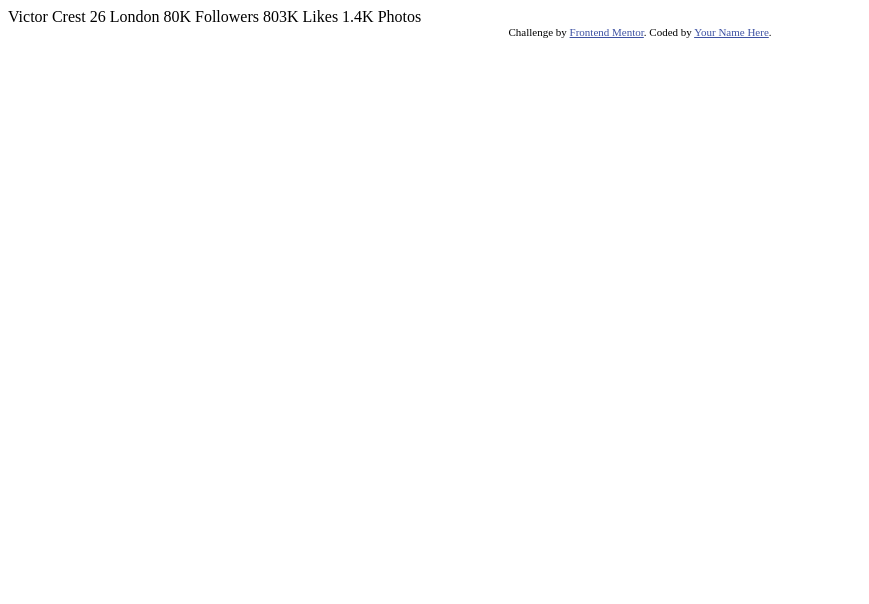
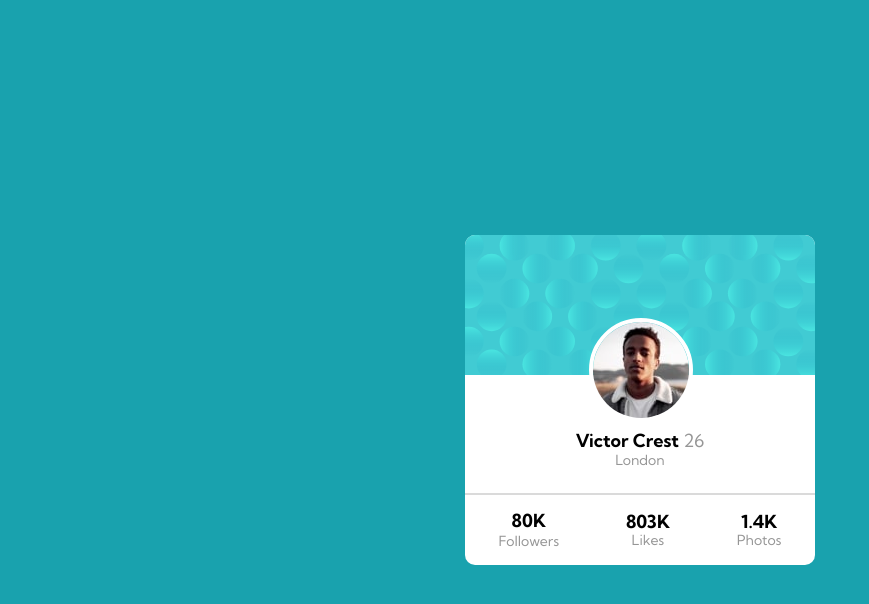
Before and after one commit to lapvanpham/profile-card-component-main, a plain HTML site: page index.html in a window 1280 px wide. Shown: the whole page, without its empty margins (0-869 px from the left). Drawn offline with nearby package versions, Linux system fonts and the light colour scheme.

Commit message:
half way done

```diff
--- /dev/null
+++ b/defaults.css
@@ -0,0 +1,11 @@
+:root {
+    --width-mobile: 375px;
+    --width-desktop: 1440px;
+    /* color */
+    --text-color-1: hsl(229, 23%, 23%);
+    --text-color-2: hsl(0, 0%, 59%);
+    --background-color: hsl(185, 75%, 39%);
+    /* typography */
+    --name-and-stats-font-size: 18px;
+    --card-border-radius: 10px;
+}
--- a/index.html
+++ b/index.html
@@ -1,35 +1,68 @@
 <!DOCTYPE html>
 <html lang="en">
+
 <head>
   <meta charset="UTF-8">
-  <meta name="viewport" content="width=device-width, initial-scale=1.0"> <!-- displays site properly based on user's device -->
+  <meta name="viewport" content="width=device-width, initial-scale=1.0">
+  <!-- displays site properly based on user's device -->
 
   <link rel="icon" type="image/png" sizes="32x32" href="./images/favicon-32x32.png">
 
   <title>Frontend Mentor | Profile card component</title>
 
   <!-- Feel free to remove these styles or customise in your own stylesheet 👍 -->
+  <link rel="stylesheet" href="https://cdnjs.cloudflare.com/ajax/libs/meyer-reset/2.0/reset.min.css"
+    integrity="sha512-NmLkDIU1C/C88wi324HBc+S2kLhi08PN5GDeUVVVC/BVt/9Izdsc9SVeVfA1UZbY3sHUlDSyRXhCzHfr6hmPPw=="
+    crossorigin="anonymous" referrerpolicy="no-referrer" />
   <style>
-    .attribution { font-size: 11px; text-align: center; }
-    .attribution a { color: hsl(228, 45%, 44%); }
+    .attribution {
+      font-size: 11px;
+      text-align: center;
+    }
+
+    .attribution a {
+      color: hsl(228, 45%, 44%);
+    }
   </style>
+  <link rel="stylesheet" href="defaults.css">
+  <link rel="stylesheet" href="mainstyles.css">
 </head>
+
 <body>
-  Victor Crest
-  26
-  London
+  <section class="container">
+    <div class="card">
+      <img id="card-top" src="./images/bg-pattern-card.svg" alt="">
+      <img id="avatar" src="./images/image-victor.jpg" alt="">
+      <div class="personal-information">
+        <div class="personal-information__higher">
+          <span class="name bold-text">Victor Crest</span>
+          <span class="age grey-text">26</span>
+        </div>
+        <div class="personal-information__lower">
+          <span class="city grey-text small-text">London</span>
+        </div>
+      </div>
+      <div class="social-stats">
+        <div class="count">
+          <div class="number bold-text">80K</div>
+          <div class="count-title grey-text small-text">Followers</div>
+        </div>
+        <div class="count">
+          <div class="number bold-text">803K</div>
+          <div class="count-title grey-text small-text">Likes</div>
+        </div>
+        <div class="count">
+          <div class="number bold-text">1.4K</div>
+          <div class="count-title grey-text small-text">Photos</div>
+        </div>
+      </div>
+    </div>
+    <div class="attribution">
+      Challenge by <a href="https://www.frontendmentor.io?ref=challenge" target="_blank">Frontend Mentor</a>.
+      Coded by <a href="https://github.com/lapph2011">Alfur</a>.
+    </div>
+  </section>
 
-  80K
-  Followers
+</body>
 
-  803K
-  Likes
-
-  1.4K
-  Photos
-  <div class="attribution">
-    Challenge by <a href="https://www.frontendmentor.io?ref=challenge" target="_blank">Frontend Mentor</a>.
-    Coded by <a href="#">Your Name Here</a>.
-  </div>
-</body>
 </html>
--- /dev/null
+++ b/mainstyles.css
@@ -0,0 +1,76 @@
+@import url('https://fonts.googleapis.com/css2?family=Kumbh+Sans:wght@400;700&display=swap');
+
+html {
+    font-family: 'Kumbh Sans', sans-serif;
+    font-size: 18px;
+}
+
+.grey-text {
+    color: var(--text-color-2);
+}
+
+.small-text {
+    font-size: 14px;
+}
+
+.bold-text {
+    font-weight: 700;
+}
+
+.container {
+    background-color: var(--background-color);
+    height: 100vh;
+    width: 100vw;
+    display: flex;
+    flex-direction: column;
+    align-items: center;
+    justify-content: center;
+}
+
+.card {
+    position: absolute;
+    height: 330px;
+    width: 350px;
+    border-radius: var(--card-border-radius);
+    background-color: #fff;
+    margin: auto;
+    display: flex;
+    flex-direction: column;
+    justify-content: space-between;
+}
+
+#avatar {
+    border-radius: 50%;
+    position: absolute;
+    top: 25%;
+    right: 35%;
+    border: 4px solid white;
+}
+.personal-information {
+    text-align: center;
+    display: flex;
+    flex-direction: column;
+    flex-grow: 1;
+    justify-content: flex-end;
+    padding-bottom: 25px;
+}
+
+#card-top {
+    border-top-left-radius: var(--card-border-radius);
+    border-top-right-radius: var(--card-border-radius);
+}
+
+.social-stats {
+    display: flex;
+    flex-direction: row;
+    justify-content: space-around;
+    align-items: center;
+    height: 70px;
+    border-top: 2px solid rgb(218, 218, 218);
+    text-align: center;
+
+}
+
+.number {
+    padding-bottom: 5%;
+}
```
